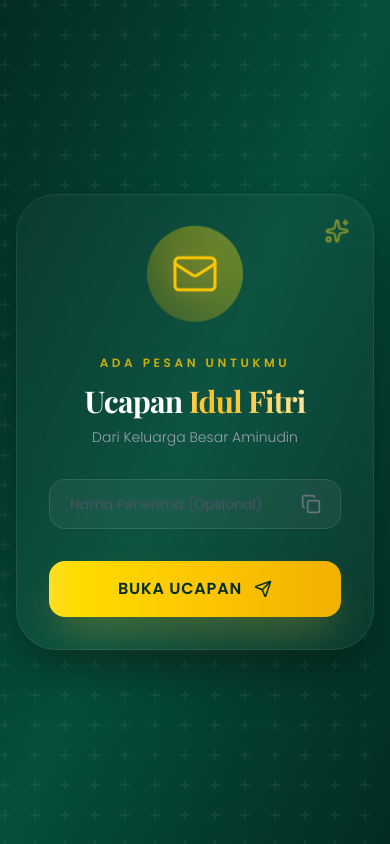
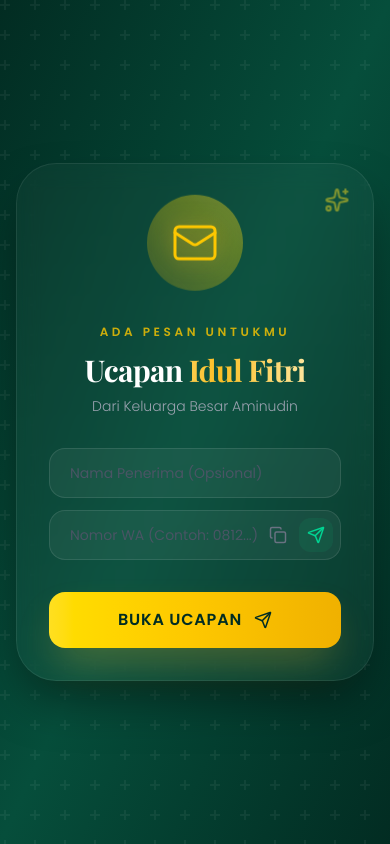
Before and after one commit to aminudin0893/Fitri, a React (Vite) app: page / in a window 390 px wide. Built offline with nearby package versions, Linux system fonts and the light colour scheme; a web font is replaced by a local one.

Commit message:
feat: Add WhatsApp sharing functionality
Implements a new feature allowing users to share Idul Fitri greetings via WhatsApp. This includes capturing the recipient's phone number and generating a pre-filled WhatsApp message with a personalized greeting link.

```diff
--- a/src/App.tsx
+++ b/src/App.tsx
@@ -65,6 +65,7 @@ export default function App() {
   const [theme, setTheme] = useState<'green' | 'navy'>('green');
   const [guestName, setGuestName] = useState('');
   const [inputName, setInputName] = useState('');
+  const [inputPhone, setInputPhone] = useState('');
   const [currentSlide, setCurrentSlide] = useState(0);
   const [typedText, setTypedText] = useState('');
   const [isCopied, setIsCopied] = useState(false);
@@ -162,6 +163,29 @@ export default function App() {
     frame();
   };
 
+  const sendWhatsApp = () => {
+    const baseUrl = window.location.origin + window.location.pathname;
+    const shareUrl = inputName
+      ? `${baseUrl}?to=${inputName.trim().replace(/\s+/g, '-')}`
+      : baseUrl;
+
+    const message = `Assalamu'alaikum, ini ada ucapan Idul Fitri untukmu: ${shareUrl}`;
+    const encodedMessage = encodeURIComponent(message);
+
+    let cleanPhone = inputPhone.replace(/\D/g, '');
+    if (cleanPhone.startsWith('0')) {
+      cleanPhone = '62' + cleanPhone.slice(1);
+    } else if (cleanPhone.startsWith('8')) {
+      cleanPhone = '62' + cleanPhone;
+    }
+
+    const waUrl = cleanPhone
+      ? `https://wa.me/${cleanPhone}?text=${encodedMessage}`
+      : `https://api.whatsapp.com/send?text=${encodedMessage}`;
+
+    window.open(waUrl, '_blank');
+  };
+
   const copyLink = () => {
     const baseUrl = window.location.origin + window.location.pathname;
     const shareUrl = inputName
@@ -213,7 +237,7 @@ export default function App() {
 
               {!isRecipient && (
                 <div className="mb-8 space-y-4">
-                  <div className="relative group">
+                  <div className="space-y-3">
                     <input
                       type="text"
                       placeholder="Nama Penerima (Opsional)"
@@ -221,12 +245,31 @@ export default function App() {
                       onChange={(e) => setInputName(e.target.value)}
                       className="w-full glass-input rounded-2xl px-5 py-3.5 text-sm text-yellow-100 placeholder:text-gray-600 focus:outline-none"
                     />
-                    <button
-                      onClick={copyLink}
-                      className="absolute right-3 top-1/2 -translate-y-1/2 p-2 text-gray-500 hover:text-yellow-400 transition-all active:scale-90"
-                    >
-                      {isCopied ? <Check size={20} className="text-green-400" /> : <Copy size={20} />}
-                    </button>
+                    <div className="relative group">
+                      <input
+                        type="tel"
+                        placeholder="Nomor WA (Contoh: 0812...)"
+                        value={inputPhone}
+                        onChange={(e) => setInputPhone(e.target.value)}
+                        className="w-full glass-input rounded-2xl px-5 py-3.5 text-sm text-yellow-100 placeholder:text-gray-600 focus:outline-none"
+                      />
+                      <div className="absolute right-2 top-1/2 -translate-y-1/2 flex items-center gap-1">
+                        <button
+                          onClick={copyLink}
+                          className="p-2 text-gray-500 hover:text-yellow-400 transition-all active:scale-90"
+                          title="Salin Link"
+                        >
+                          {isCopied ? <Check size={18} className="text-green-400" /> : <Copy size={18} />}
+                        </button>
+                        <button
+                          onClick={sendWhatsApp}
+                          className="p-2 text-emerald-400 hover:text-emerald-300 transition-all active:scale-90 bg-emerald-500/10 rounded-xl"
+                          title="Kirim via WhatsApp"
+                        >
+                          <Send size={18} />
+                        </button>
+                      </div>
+                    </div>
                   </div>
                   {isCopied && (
                     <motion.p
@@ -234,7 +277,7 @@ export default function App() {
                       animate={{ opacity: 1, y: 0 }}
                       className="text-[11px] text-green-400 font-medium"
                     >
-                      Link berhasil disalin! Bagikan ke temanmu.
+                      Link berhasil disalin!
                     </motion.p>
                   )}
                 </div>
```
